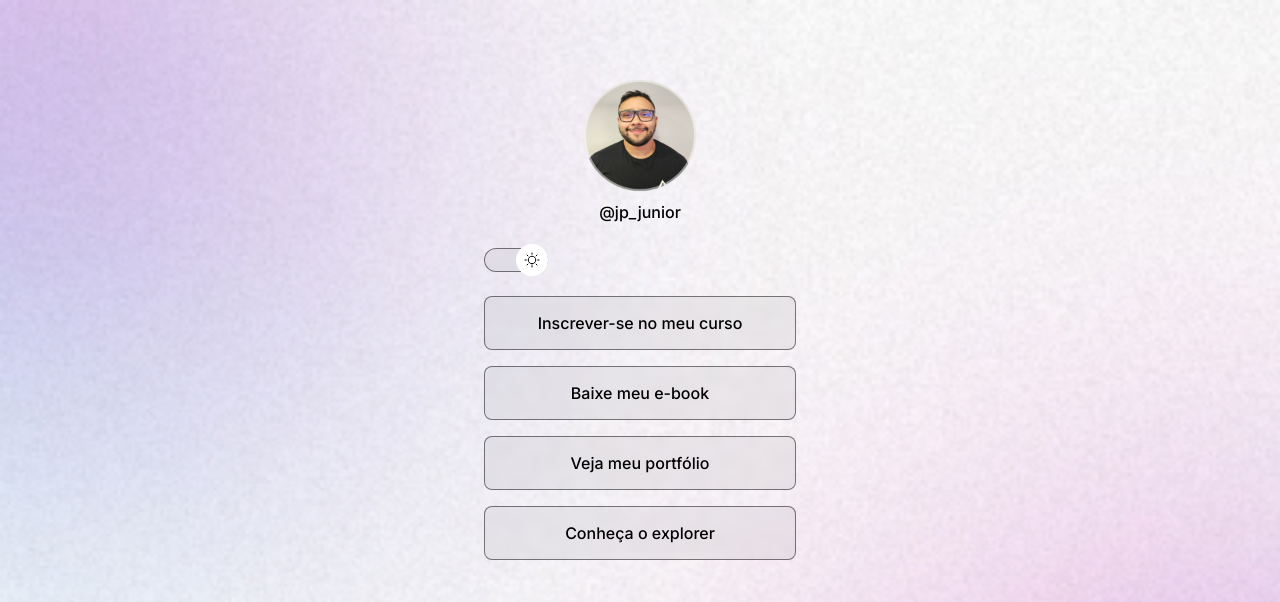
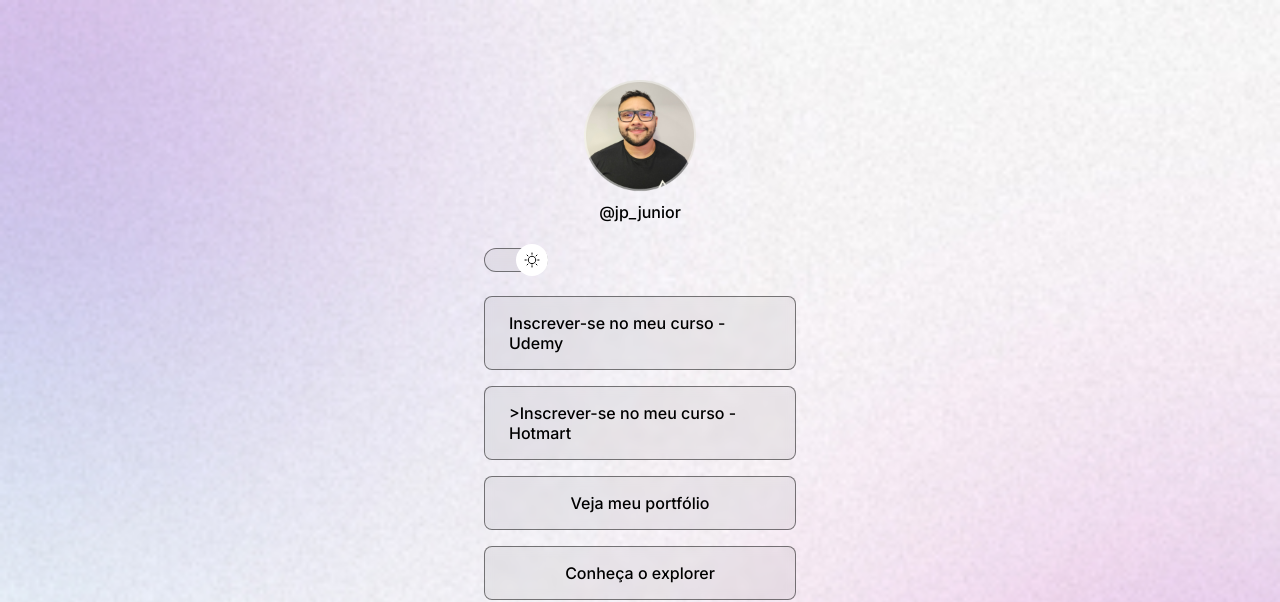
Before and after one commit to jose-paulo-95/paginaPessoal, a plain HTML site: page index.html in a window 1280 px wide. Shown: the top 602 px of the page. Drawn offline with nearby package versions, Linux system fonts and the light colour scheme.

Commit message:
include cursos

```diff
--- a/index.html
+++ b/index.html
@@ -28,8 +28,8 @@
         <span></span>
       </div>
       <ul>
-        <li><a href="#">Inscrever-se no meu curso</a></li>
-        <li><a href="#">Baixe meu e-book</a></li>
+        <li><a href="https://www.udemy.com/course/curso-de-automacao-de-teste-de-api-com-cypress/learn/lecture/45557345#overview">Inscrever-se no meu curso - Udemy</a></li>
+        <li><a href="https://go.hotmart.com/H95211735A">>Inscrever-se no meu curso - Hotmart</a></li>
         <li>
           <a href="https://github.com/jose-paulo-95" target="_blank"
             >Veja meu portfólio</a
@@ -38,7 +38,7 @@
         <li><a href="#">Conheça o explorer</a></li>
       </ul>
       <div id="socialLinks">
-        <a href="" target="_blank">
+        <a href="https://github.com/jose-paulo-95" target="_blank">
           <ion-icon name="logo-github"></ion-icon>
         </a>
         <a href="" target="_blank">
```
